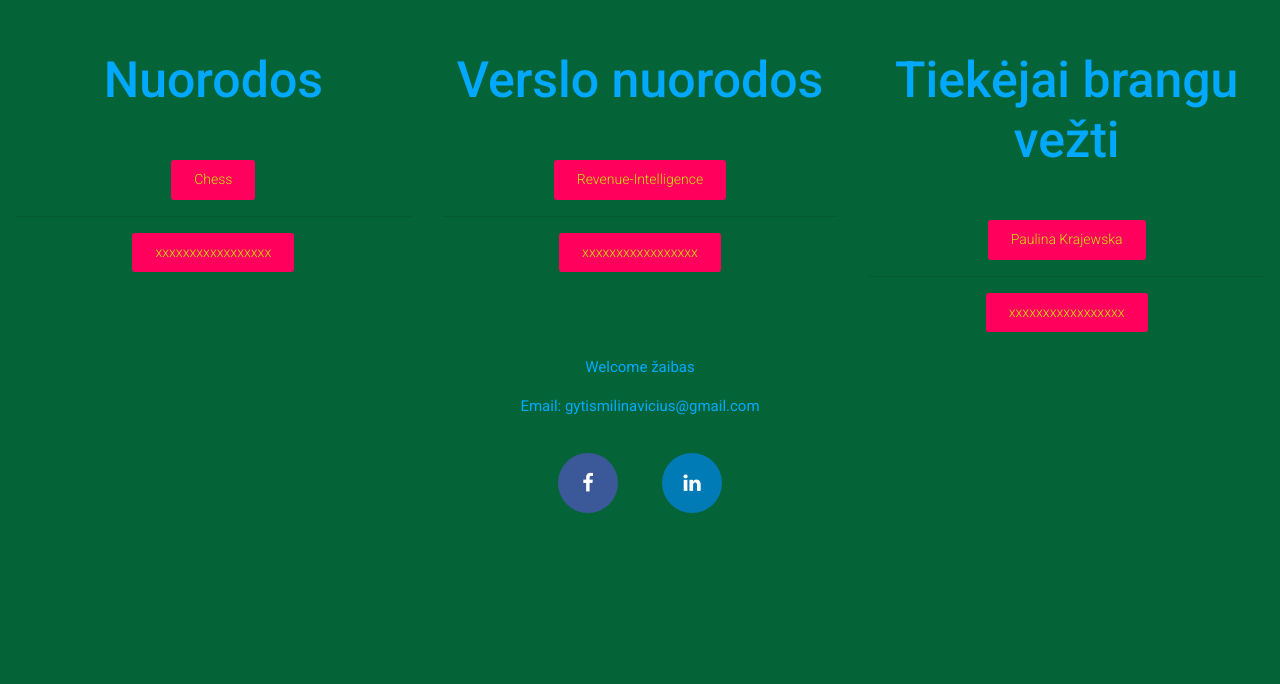
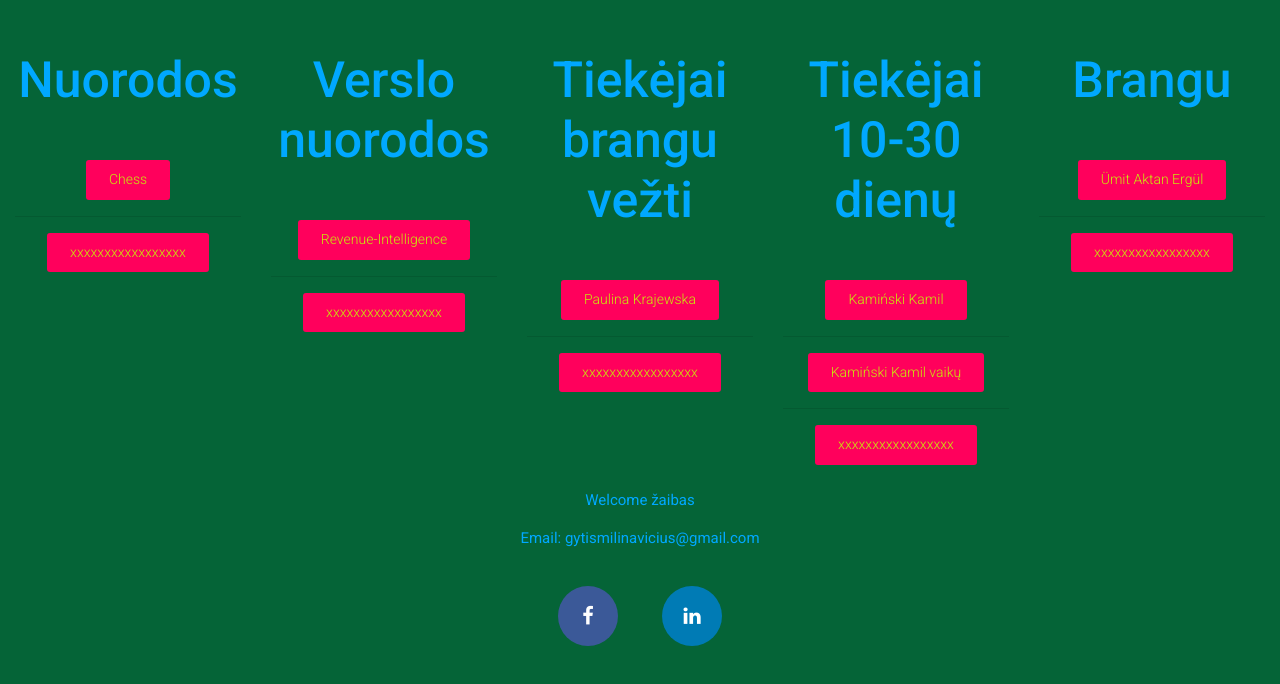
Before and after one commit to gytmil/gytmil.github.io, a plain HTML site: page index.html in a window 1280 px wide. Drawn offline with nearby package versions, Linux system fonts and the light colour scheme.

Commit message:
Update index.html

```diff
--- a/index.html
+++ b/index.html
@@ -31,6 +31,20 @@
             <hr/>
             <a class="btn-dark-bg btn-base-sm radius-3" href="xxxxxxxxxxxxxxx">xxxxxxxxxxxxxxxxx</a>
         </div>
+          <div class="col-md">
+            <h2>Tiekėjai 10-30 dienų</h2>
+            <a class="btn-dark-bg btn-base-sm radius-3" href="https://www.facebook.com/groups/288513012586843/?ref=share">Kamiński Kamil</a>
+            <hr/>
+            <a class="btn-dark-bg btn-base-sm radius-3" href="https://www.facebook.com/groups/1972108673067811/?ref=share">Kamiński Kamil vaikų</a>
+              <hr/>
+            <a class="btn-dark-bg btn-base-sm radius-3" href="xxxxxxxxxxxxxxx">xxxxxxxxxxxxxxxxx</a>
+        </div>
+          <div class="col-md">
+            <h2>Brangu</h2>
+            <a class="btn-dark-bg btn-base-sm radius-3" href="https://www.facebook.com/groups/653543611951632/?ref=share">Ümit Aktan Ergül</a>
+            <hr/>
+            <a class="btn-dark-bg btn-base-sm radius-3" href="xxxxxxxxxxxxxxx">xxxxxxxxxxxxxxxxx</a>
+        </div>
     </div>
 </div>
 <br/>
```
